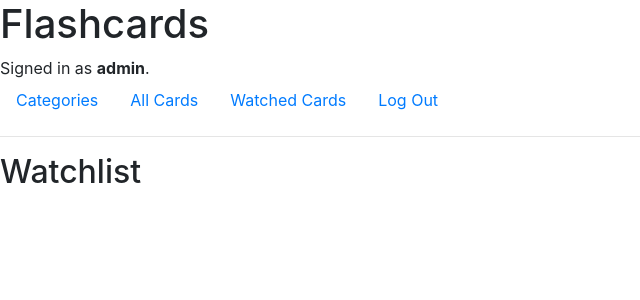
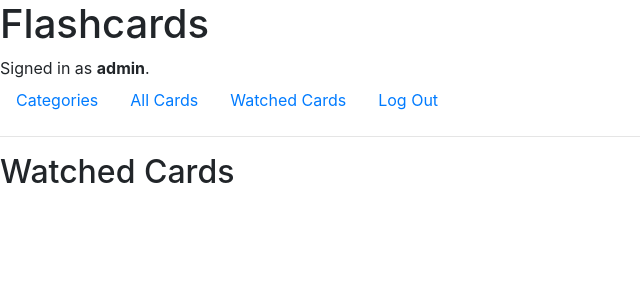
Before and after one commit to DarkLord580/STEMATICS, a Django app: page /watchlist in a window 1280 px wide. Shown: the top 300 px of the page, without its empty margins (0-640 px from the left). Run offline with Django 3.2, Linux system fonts and the light colour scheme; a user stored in the database is signed in; data that the repository does not hold is empty; some libraries are stand-ins or nearby versions.

Commit message:
Changing names

```diff
--- a/flashcards/templates/flashcards/watchlist.html
+++ b/flashcards/templates/flashcards/watchlist.html
@@ -3,7 +3,7 @@
 {% block body %}
 
     <div>
-    	<h2 class="card-title h2">Watchlist</h2>
+    	<h2 class="card-title h2">Watched Cards</h2>
     	{% for item in items %}
 		<div>
 			<a href="{% url 'viewitem' item.id %}" class="btn" style="width:100%; border-color:black; Margin:10px;">
```
